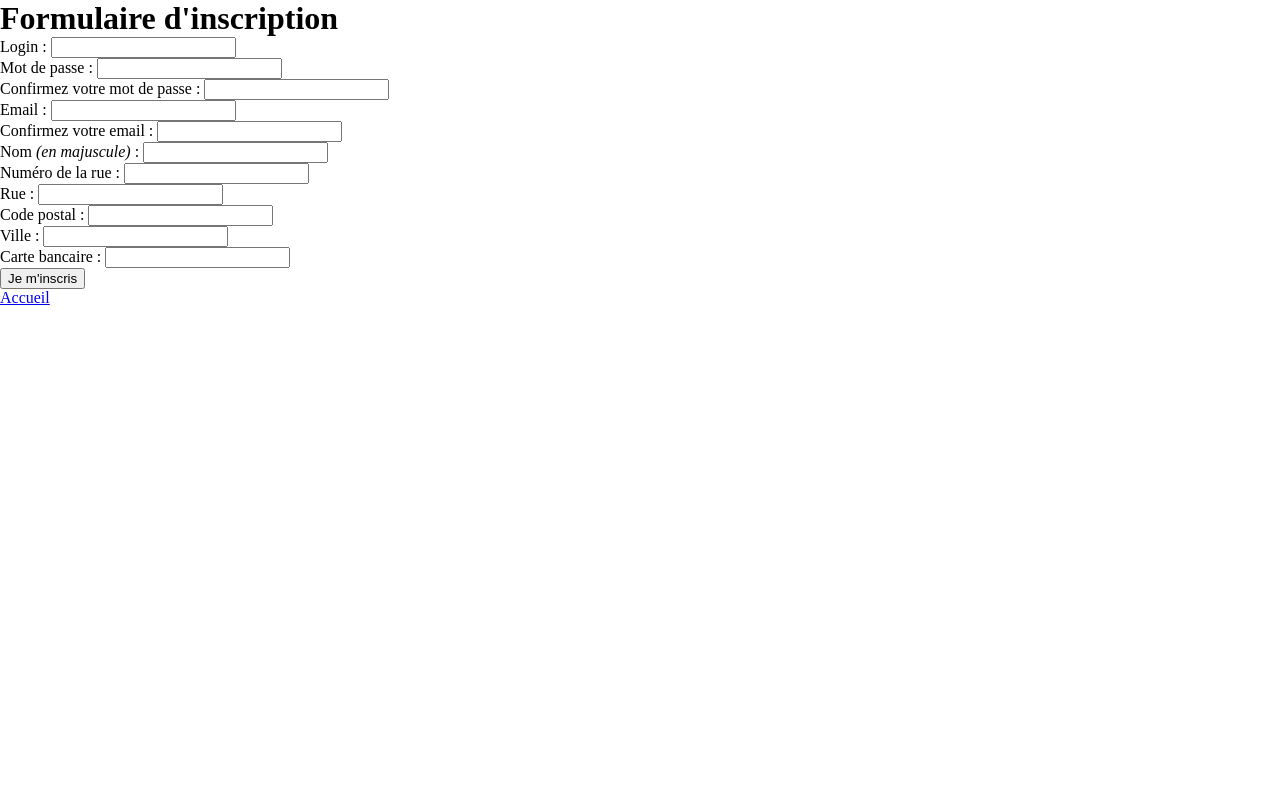
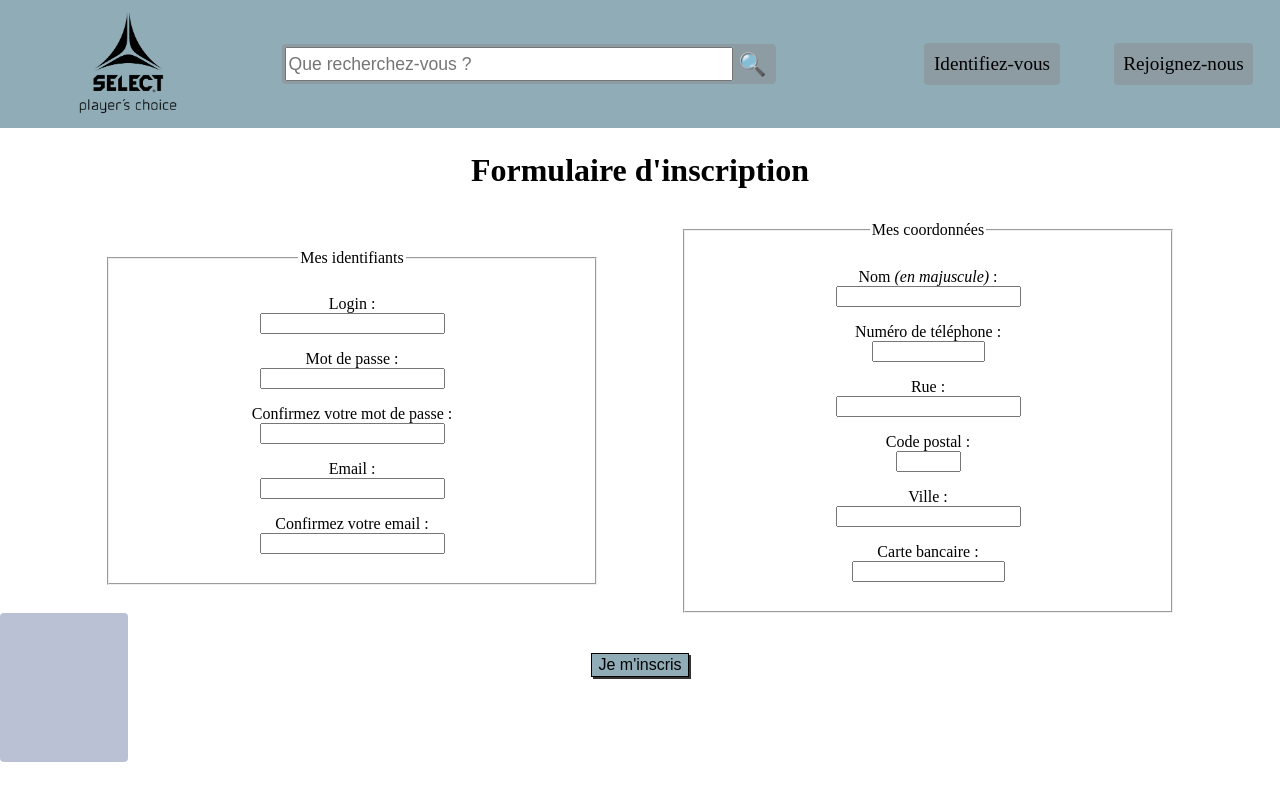
Before and after one commit to yannrdg/projet_vente_en_ligne, a PHP site: page /php/inscription.php in a window 1280 px wide. Run offline with PHP 8.4, Linux system fonts and the light colour scheme; data that the repository does not hold is empty.

Commit message:
Style page inscription

```diff
--- a/php/inscription.php
+++ b/php/inscription.php
@@ -25,12 +25,15 @@ try
         if(!empty($_POST['login']) AND !empty($_POST['mdp']) AND !empty($_POST['mdp2']) AND !empty($_POST['mail']) AND !empty($_POST['mail2']) AND !empty($_POST['nom']) AND !empty($_POST['numero']) AND !empty($_POST['rue']) AND !empty($_POST['cp']) AND !empty($_POST['ville']) AND !empty($_POST['cb']) )
         {
 
-            $loginlenght = strlen($login);
-            if($loginlenght <= 20)
+            $loginlength = strlen($login);
+            if($loginlength <= 20)
             {
                 if($mail == $mail2)
                 {
                     if(filter_var($mail, FILTER_VALIDATE_EMAIL))
+                    {
+                        $mdplength = strlen($mdp);
+                        if($mdplength <= 20)
                         {
                                 if($mdp == $mdp2)
                             {
@@ -47,12 +50,17 @@ try
                             $sth->execute();
                             $ajoutlogin = $bdd->prepare("INSERT INTO visiter (login) SELECT login FROM visiteur");
                             $ajoutlogin->execute(array($login));
-                        header('Location: ../index.php');
-                        exit;
+                            $erreur = "Votre inscription a bien été pris en compte";
+                            $connexion = "Se connecter";
                             }
                             else
                             {
-                            $erreur = "Vos mdp ne correpsondent pas";
+                                $erreur = "Vos mots de passe ne correspondent pas";
+                            }
+                        }
+                        else
+                        {
+                            $erreur = "Votre mot de passe doit faire moins de 20 caractères";
                         }
                     }
                     else
@@ -62,7 +70,7 @@ try
                 }
                 else
                 {
-                    $erreur = "Vos mail ne correpsondent pas";
+                    $erreur = "Vos mails ne correpondent pas";
                 }
             }
             else
@@ -94,12 +102,25 @@ try
 </head>
 
 <body>
-    <h1>Formulaire d'inscription</h1>
+    <header>
+        <a href="../index.php" id="logo"><img src="../medias/Select_logo.png" alt="logo Select"></a>
+        <div>
+            <input type="search" name="recherche" placeholder="Que recherchez-vous ?">
+            <input type="submit" name="demande" value="&#128269;">
+        </div>
+        <a href="connexion.php">Identifiez-vous</a>
+        <a href="inscription.php">Rejoignez-nous</a>
+    </header>
+    <main>
+        <h2>Formulaire d'inscription</h2>
 
         <form action="" method="POST">
+            <fieldset>
+                <legend>Mes identifiants</legend>
                 <div>
                     <label for="pseudo">Login : </label>
-            <input type="text" id="login" name="login" value="<?php if(isset($login)){ echo $login; } ?>">
+                    <input type="text" id="login" name="login" maxlength="20"
+                        value="<?php if(isset($login)){ echo $login; } ?>">
                 </div>
                 <div>
                     <label for="mdp">Mot de passe : </label>
@@ -111,47 +132,67 @@ try
                 </div>
                 <div>
                     <label for="mail">Email : </label>
-            <input type="email" id="mail" name="mail" value="<?php if(isset($mail)){ echo $mail; } ?>">
+                    <input type="email" id="mail" name="mail" maxlength="20"
+                        value="<?php if(isset($mail)){ echo $mail; } ?>">
                 </div>
                 <div>
                     <label for="mail2">Confirmez votre email : </label>
-            <input type="email" id="mail2" name="mail2" value="<?php if(isset($mail2)){ echo $mail2; } ?>">
+                    <input type="email" id="mail2" name="mail2" maxlength="20"
+                        value="<?php if(isset($mail2)){ echo $mail2; } ?>">
+                </div>
+            </fieldset>
+            <fieldset>
+                <legend>Mes coordonnées</legend>
+                <div>
+                    <label for="nom">Nom <i>(en majuscule)</i> : </label>
+                    <input type="text" id="nom" name="nom" maxlength="20"
+                        value="<?php if(isset($nom)){ echo $nom; } ?>">
                 </div>
                 <div>
-            <label for="nom">Nom <i>(en majuscule)</i> : </label>
-            <input type="text" id="nom" name="nom" value="<?php if(isset($nom)){ echo $nom; } ?>">
-        </div>
-        <div>
-            <label for="numero">Numéro de la rue : </label>
-            <input type="number" id="numero" name="numero" value="<?php if(isset($numero)){ echo $numero; } ?>">
+                    <label for="numero">Numéro de téléphone : </label>
+                    <input type="text" id="numero" name="numero" size="11" maxlength="11"
+                        value="<?php if(isset($numero)){ echo $numero; } ?>">
                 </div>
                 <div>
                     <label for="rue">Rue : </label>
-            <input type="text" id="rue" name="rue" value="<?php if(isset($rue)){ echo $rue; } ?>">
+                    <input type="text" id="rue" name="rue" maxlength="20"
+                        value="<?php if(isset($rue)){ echo $rue; } ?>">
                 </div>
                 <div>
                     <label for="cp">Code postal : </label>
-            <input type="number" id="cp" name="cp" value="<?php if(isset($cp)){ echo $cp; } ?>">
+                    <input type="text" id="cp" name="cp" size="5" maxlength="5"
+                        value="<?php if(isset($cp)){ echo $cp; } ?>">
                 </div>
                 <div>
                     <label for="ville">Ville : </label>
-            <input type="text" id="ville" name="ville" value="<?php if(isset($ville)){ echo $ville; } ?>">
+                    <input type="text" id="ville" name="ville" maxlength="20"
+                        value="<?php if(isset($ville)){ echo $ville; } ?>">
                 </div>
                 <div>
                     <label for="cb">Carte bancaire : </label>
-            <input type="number" id="cb" name="cb" value="<?php if(isset($cb)){ echo $cb; } ?>">
+                    <input type="text" id="cb" name="cb" size="16" maxlength="16"
+                        value="<?php if(isset($cb)){ echo $cb; } ?>">
                 </div>
-        <div id="submit">
-            <input type="submit" value="Je m'inscris" name="forminscription">
-        </div>
-    </form>
+            </fieldset>
             <p><?php
                     if(isset($erreur))
                     {
                         echo $erreur;
                     }
                 ?></p>
-    <a href="../index.php">Accueil</a>
+            <div id="submit">
+                <input type="submit" value="Je m'inscris" name="forminscription">
+            </div>
+        </form>
+        <a href="connexion.php">
+                <?php
+                    if(isset($connexion))
+                    {
+                        echo $connexion;
+                    }
+                ?>
+        </a>
+    </main>
 </body>
 
 </html>
--- a/php/session.php
+++ b/php/session.php
@@ -18,7 +18,7 @@ if(isset($_SESSION['login']))
     <header>
         <!--<img src="../medias/Select_logo.png" alt="logo select">-->
         <p>Profil de <?php echo $_SESSION["login"]; ?></p>
-        <a href="deconnexion.php">Deconnexion</a>
+        <a href="deconnexion.php">Déconnexion</a>
     </header>
 </body>
 </html>
--- a/style/inscription.css
+++ b/style/inscription.css
@@ -2,3 +2,158 @@
     box-sizing: border-box;
     margin: 0;
 }
+
+/*Header, display grid*/
+
+header{
+    display: grid;
+    background-color: rgba(144, 172, 183, 1);
+    /*background-color: rgba(141, 152, 159, 1);*/
+    grid-template-columns: 2fr 5fr 1.5fr 1.5fr;
+    height: 16vh;
+}
+
+header>a>img{
+    width: auto;
+    height: 13vh;
+    margin: auto;
+}
+
+header>div{
+    margin: auto auto auto 2vw;
+    display: flex;
+    flex-flow: row nowrap;
+    width: auto;
+    height: 5vh;
+    border: 3px solid rgba(141, 152, 159, 0.8);
+    border-radius: 4px;
+}
+
+header>div>input:first-of-type{
+    width: 35vw;
+    font-size: 1.1rem;
+}
+
+header>div>input:last-of-type{
+    background-color: rgba(141, 152, 159, 0.8);
+    font-size: 1.4rem;
+    border: none;
+}
+
+header>div>input:last-of-type:hover{
+    background-color: rgba(141, 152, 183, 0.6);
+}
+
+header>a{
+    margin: auto;
+    text-align: center;
+    text-decoration: none;
+    padding: 5%;
+    background-color: rgba(141, 152, 159, 0.8);
+    color: black;
+    border-radius: 4px;
+    font-size: 1.2rem;
+}
+
+header>a:first-of-type{
+    margin-right: 2vw;
+}
+
+header>a:last-of-type{
+    margin-left: 2vw;
+}
+
+header>a:hover{
+    background-color: rgba(141, 152, 183, 0.6);
+}
+
+/*Gestion de la balise a du logo*/
+
+#logo{
+    margin:auto;
+    padding: 0;
+    background-color: rgba(144, 172, 183, 1);
+}
+
+/* Gestion du corps du formulaire */
+
+main>h2{
+    font-size: 2rem;
+    text-align: center;
+    margin-top: 3vh;
+}
+
+main>form{
+    margin: 4vh 5vw auto 5vw;
+    display: grid;
+    grid-template-columns: 1fr 1fr;
+    grid-template-rows: auto auto auto;
+}
+
+main>form>fieldset{
+    width: 85%;
+    margin: auto;
+    padding: 5%;
+}
+
+main>form>fieldset>legend{
+    margin: auto;
+}
+
+main>form>fieldset>div{
+    display: flex;
+    flex-flow: column nowrap;
+    align-items: center;
+    margin-bottom: 2vh;
+}
+
+main>form>fieldset>div:last-of-type{
+    margin-bottom: 0;
+}
+
+/* annonce erreur*/
+main>form>p:last-of-type{
+    margin-top: 3vh;
+    grid-area: 2/1/3/3;
+    text-align: center;
+    color: rgba(124, 10, 2, 1);
+}
+
+/*Bouton inscription*/
+
+main>form>div{
+    grid-area: 3/1/4/3;
+    margin: 2vh auto auto auto;
+}
+
+#submit>input{
+    border: none;
+    height: 3vh;
+    font-size: 1rem;
+    background-color: rgba(144, 172, 183, 1);
+    border: 1px solid black;
+    box-shadow: rgba(0, 0, 0, 0.8) 2px 2px;
+}
+
+#submit>input:hover{
+    height: 4vh;
+    font-size: 1.1rem;
+    transition-duration: 250ms;
+}
+
+/* Se connecter */
+
+main>a:last-of-type{
+    margin: auto;
+    text-align: center;
+    text-decoration: none;
+    padding: 5%;
+    background-color: rgba(141, 152, 159, 0.8);
+    color: black;
+    border-radius: 4px;
+    font-size: 1.2rem;
+}
+
+main>a:last-of-type{
+    background-color: rgba(141, 152, 183, 0.6);
+}
```
Also changed, not shown: index.php (+5 -5 lines), php/connexion.php (+7 -2 lines), style/connexion.css (+58 -3 lines), style/index.css (+10 -2 lines), 2 other files. Lines whose indentation alone changed are shown as unchanged.
